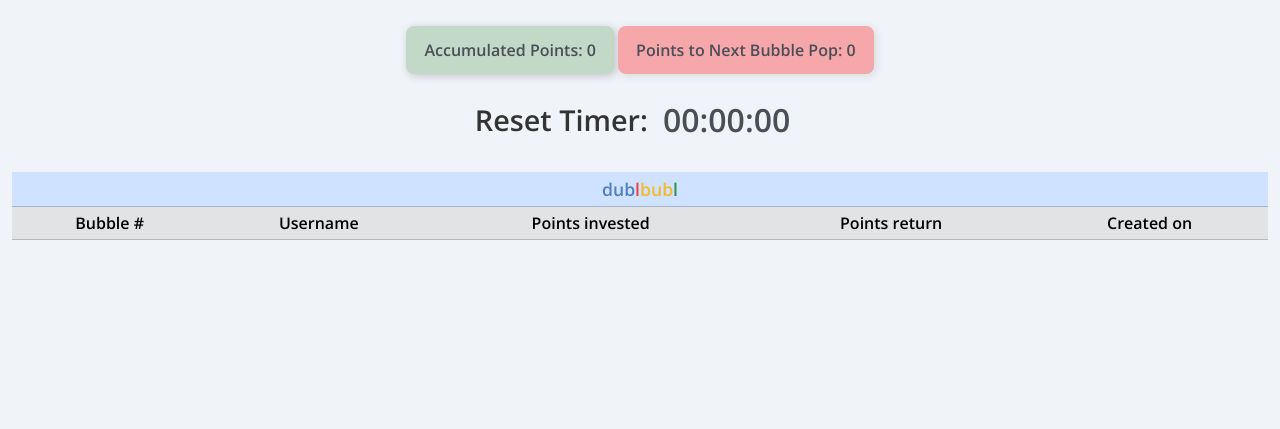
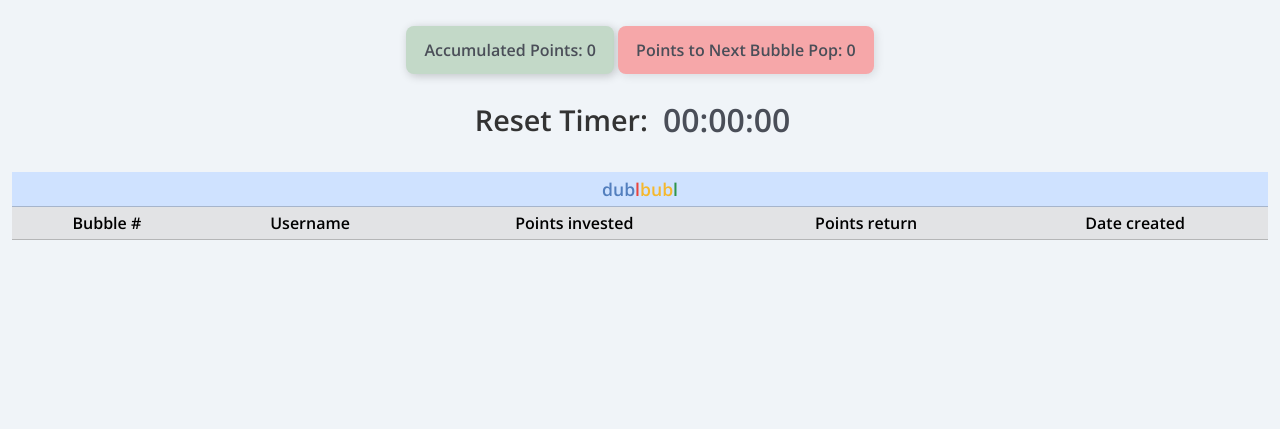
Before and after one commit to jasonch01/BubblePoints, a Flask app: page / in a window 1280 px wide. Shown: the part 66-495 px from the top of the page. Run offline with Flask 3, Linux system fonts and the light colour scheme; lists and menus that the app fills with data are empty; some libraries are stand-ins or nearby versions.

Commit message:
Updated 2/2/2025 v1.14.05

```diff
--- a/app.py
+++ b/app.py
@@ -105,6 +105,18 @@ def is_valid_password(password):
     password_pattern = r"^(?=.*[a-z])(?=.*[A-Z])(?=.*\d)[A-Za-z\d]{6,20}$"
 
     return bool(re.match(password_pattern, password))
+
+def is_valid_username(username):
+    """Check if the username meets the requirements."""
+    # Check if username length is between 3 and 20 characters
+    if len(username) < 3 or len(username) > 20:
+        return False, "Username must be between 3 and 20 characters long"
+
+    # Check if username contains only letters and numbers
+    if not re.match("^[a-zA-Z0-9]+$", username):
+        return False, "Username can only contain letters and numbers"
+
+    return True, ""
 
 
 # Global flag to prevent multiple background tasks
@@ -621,8 +633,10 @@ def register():
         # Check username conditions
         if not username:
             return render_template("register.html", message="Username required")
-        if len(username) < 3 or len(username) > 20:
-            return render_template("register.html", message="Username must be between 3 and 20 characters long")
+        # Check username validity
+        is_valid, username_message = is_valid_username(username)
+        if not is_valid:
+            return render_template("register.html", message=username_message)
 
         # Check email conditions
         if not email:
--- a/templates/history.html
+++ b/templates/history.html
@@ -15,7 +15,7 @@
       <th>Username</th>
       <th>Points invested</th>
       <th>Points return</th>
-      <th>Created on</th>
+      <th>Date Created</th>
     </tr>
   </thead>
   <tbody id="dublbubl">
--- a/templates/index.html
+++ b/templates/index.html
@@ -43,8 +43,8 @@
             <th>Bubble #</th>
             <th>Points invested</th>
             <th>Points earned</th>
-            <th>Created on</th>
-            <th>Archived on</th>
+            <th>Date created</th>
+            <th>Date archived</th>
           </tr>
         </thead>
         <tbody id="user-history">
@@ -103,7 +103,7 @@
       <th>Username</th>
       <th>Points invested</th>
       <th>Points return</th>
-      <th>Created on</th>
+      <th>Date created</th>
     </tr>
   </thead>
   <tbody id="dublbubl">
--- a/templates/leaderboard.html
+++ b/templates/leaderboard.html
@@ -12,7 +12,7 @@
       <tr class="leaderboard-header-row">
         <th class="text-center">Rank</th>
         <th class="text-center">Username</th>
-        <th class="text-center">Points</th>
+        <th class="text-center">Points Earned</th>
       </tr>
     </thead>
     <tbody>
```
Also changed, not shown: dublbubl.db.
